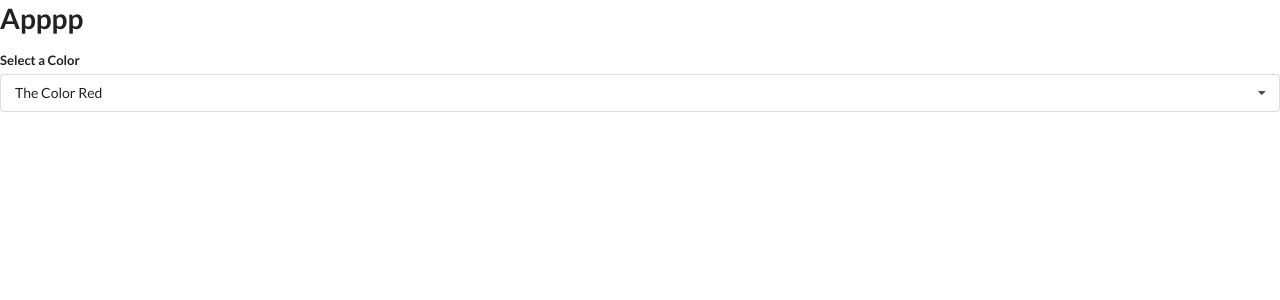
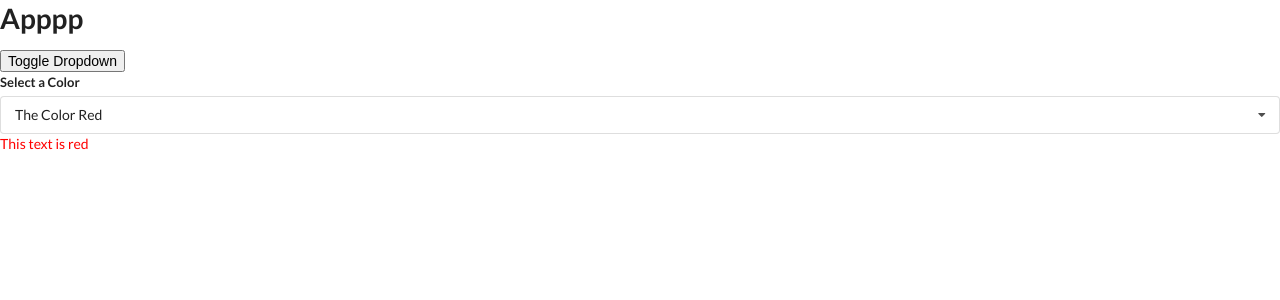
Before and after one commit to premwut/Hooks-Tutorial, a React (Create React App) app: page / in a window 1280 px wide. Shown: the top 300 px of the page. Built offline with nearby package versions, Linux system fonts and the light colour scheme.

Commit message:
Add toggle dropdown button

```diff
--- a/src/App.js
+++ b/src/App.js
@@ -34,16 +34,22 @@ const options = [
 
  export default () => {
      const [selected, setSelected] = useState(options[0]);
+     const [showDropdown, setShowDropdown] = useState(true);
+
      return (
          <div>
             <h1>Apppp</h1>
             {/* <Accordion items={items}/>   */}
             {/* <Search/>
              */}
-            <Dropdown
-            selected={selected}
-            onSelectedChange={setSelected}
-            options={options}/>
+             <button onClick={() =>setShowDropdown(!showDropdown)}>Toggle Dropdown</button>
+            {showDropdown ?
+                <Dropdown
+                selected={selected}
+                onSelectedChange={setSelected}
+                options={options}
+                /> : null
+            }
          </div>
      )
  }
--- a/src/components/Dropdown.js
+++ b/src/components/Dropdown.js
@@ -3,15 +3,23 @@ import React, { useState, useEffect, useRef } from 'react';
 const Dropdown = ({ options, selected, onSelectedChange }) => {
     const [open, setOpen] = useState(false);
     const ref = useRef();
+    const textStyle = { color: selected.value }
 
-    useState(() => {
-        document.body.addEventListener('click', (event) => {
+    useEffect(() => {
+        console.log(selected);
+        const onBodyClick = (event) => {
             if (ref.current && ref.current.contains(event.target)) {
                 return;
             }
+            setOpen(false);
+        }
 
-            setOpen(false);
-        });
+        document.body.addEventListener('click', onBodyClick);
+
+        return () => {
+            document.body.removeEventListener('click', onBodyClick);
+        }
+
     }, []);
 
     const renderedOptions = options.map(option => {
@@ -42,6 +50,7 @@ const Dropdown = ({ options, selected, onSelectedChange }) => {
                         {renderedOptions}
                     </div>
                 </div>
+                <p style={textStyle}>This text is {selected.value}</p>
             </div>
         </div>
     )
```
